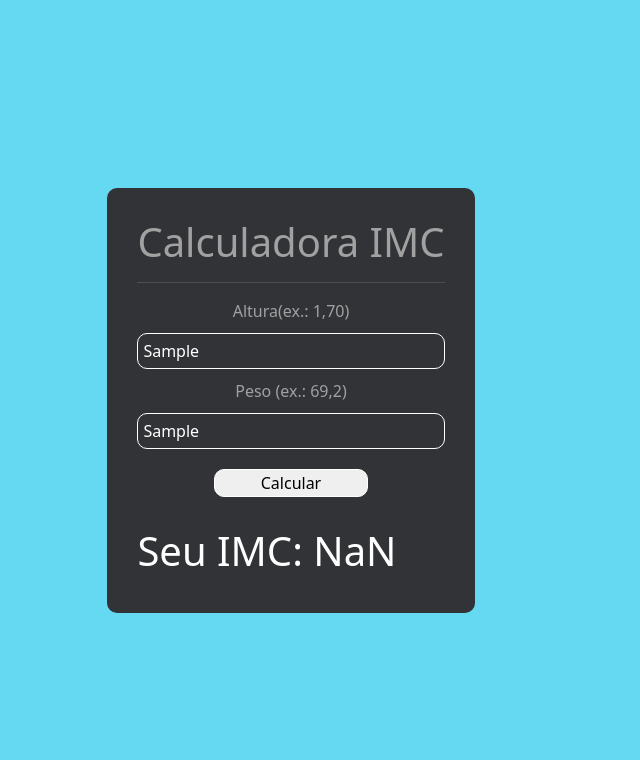
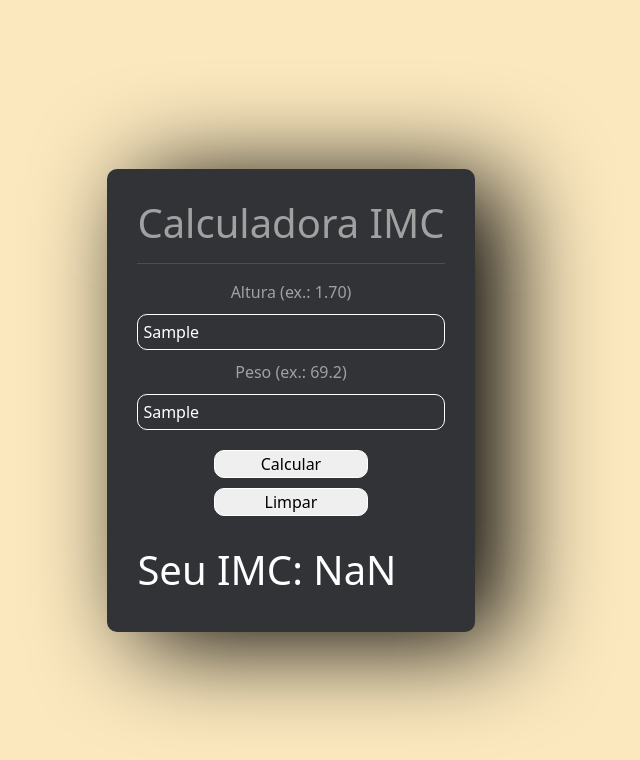
Before and after one commit to wevertonsantos/calculators, a plain HTML site: page index.html in a window 1280 px wide. Both pictures are taken after typing "Sample", "Sample" into the empty fields and a click on the button "Calcular". Shown: the whole page, without its empty margins (349-989 px from the left). Drawn offline with nearby package versions, Linux system fonts and the light colour scheme.

Commit message:
button clear and result

```diff
--- a/index.html
+++ b/index.html
@@ -21,11 +21,12 @@
                         <h1>Calculadora IMC</h1>
                         <hr>
                         <form class="container-grid">
-                            <label for="metros">Altura(ex.: 1,70)</label>
+                            <label for="metros">Altura (ex.: 1.70)</label>
                             <input class="caixa" id="altura" placeholder="Metros">
-                            <label for="peso">Peso (ex.: 69,2)</label>
+                            <label for="peso">Peso (ex.: 69.2)</label>
                             <input class="caixa" id="peso" placeholder="Quilos">
-                            <button class="botao">Calcular</button>
+                            <button id="calcular" class="botao">Calcular</button>
+                            <button id="limapr" class="botao">Limpar</button>
                             <h1 class="resultado">Seu IMC: </h1>
                         </form>
                     </div>
--- a/js/index.js
+++ b/js/index.js
@@ -5,11 +5,12 @@ const inputPeso = document.getElementById('peso')
 
 // button
 
-const buttonCalculo = document.querySelector('.botao')
+const buttonCalculo = document.querySelector('#calcular')
+const buttonLimpar = document.querySelector('#limpar')
 
 // result
 
-const resultado = document.querySelector('.resultado')
+const textResultado = document.querySelector('.resultado')
 
 // function calculo
 
@@ -18,6 +19,14 @@ buttonCalculo.addEventListener('click', (e) => {
 
     const altura = parseFloat(inputAltura.value)
     const peso = parseFloat(inputPeso.value)
+    const resultado = peso / (Math.pow(altura,2))
 
-    resultado.innerHTML += parseInt(Math.pow(peso, 2))
+    textResultado.innerHTML += `${resultado.toFixed(2)}`
+
 })
+
+buttonLimpar.addEventListener('click', (e) => {
+    e.preventDefault()
+
+    textResultado.innerHTML = ''
+})
--- a/styles/components/_main.scss
+++ b/styles/components/_main.scss
@@ -6,12 +6,13 @@
     height: 100vh;
     width: 100%;
     color: #a1a1a1;
-    background-color: rgb(101, 216, 242);
+    background-color: rgb(251, 232, 190);
 
     .container-sm{
         background-color: rgb(50, 51, 55);
         padding: 30px;
         border-radius: 10px;
+        box-shadow: 30px 10px 100px #000;
 
         .container-grid{
             display: grid;
```
Also changed, not shown: styles/style.css, 1 other file.
